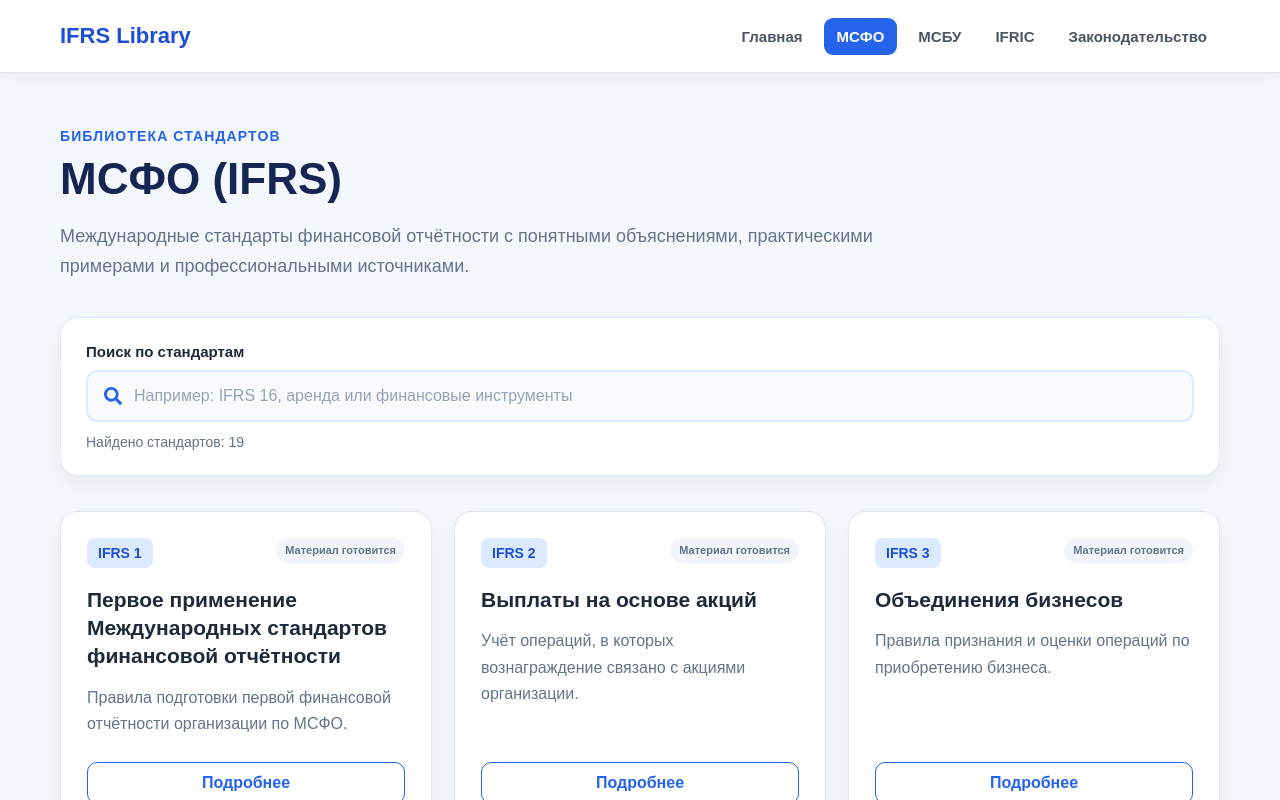
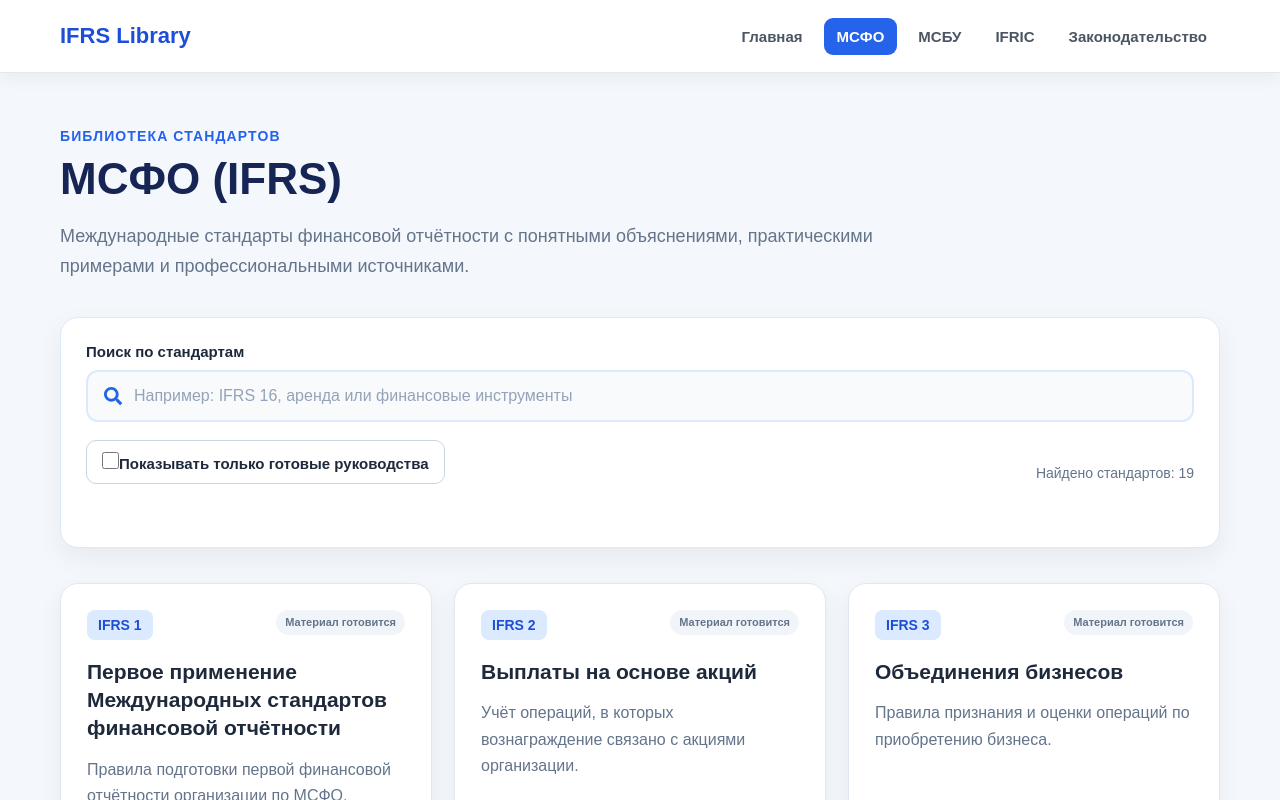
Before and after one commit to Timurkakz/ifrs-library, a React (Vite) app: page /ifrs in a window 1280 px wide. Shown: the top 800 px of the page. Built offline with nearby package versions, Linux system fonts and the light colour scheme.

Commit message:
Добавил фильтр готовых руководств

```diff
--- a/src/App.css
+++ b/src/App.css
@@ -1678,3 +1678,65 @@
     text-align: center;
   }
 }
+
+/* Фильтр каталога МСФО */
+
+.ifrs-filter-row {
+  display: flex;
+  align-items: center;
+  justify-content: space-between;
+  flex-wrap: wrap;
+  gap: 14px;
+
+  margin: 18px 0 28px;
+}
+
+.ready-filter {
+  display: inline-flex;
+  align-items: center;
+  gap: 10px;
+
+  padding: 11px 15px;
+  border: 1px solid #cbd5e1;
+  border-radius: 10px;
+  background: #ffffff;
+
+  color: #334155;
+  font-size: 14px;
+  font-weight: 700;
+  cursor: pointer;
+}
+
+.ready-filter:hover {
+  border-color: #93c5fd;
+  background: #eff6ff;
+}
+
+.ready-filter input {
+  width: 17px;
+  height: 17px;
+  margin: 0;
+  accent-color: #2563eb;
+  cursor: pointer;
+}
+
+.results-count {
+  color: #64748b;
+  font-size: 14px;
+  font-weight: 600;
+}
+
+@media (max-width: 600px) {
+  .ifrs-filter-row {
+    align-items: stretch;
+    flex-direction: column;
+  }
+
+  .ready-filter {
+    justify-content: center;
+  }
+
+  .results-count {
+    text-align: center;
+  }
+}
--- a/src/pages/IFRS.jsx
+++ b/src/pages/IFRS.jsx
@@ -8,6 +8,8 @@ import { ifrsStandards } from "../data/ifrsStandards.js";
 function IFRS() {
   const [searchQuery, setSearchQuery] = useState("");
 
+  const [showReadyOnly, setShowReadyOnly] = useState(false);
+
   const normalizedQuery = searchQuery.trim().toLowerCase();
 
  const filteredStandards = ifrsStandards.filter((standard) => {
@@ -17,7 +19,11 @@ function IFRS() {
     ${standard.description}
   `.toLowerCase();
 
-    return searchableText.includes(normalizedQuery);
+  const matchesSearch = searchableText.includes(normalizedQuery);
+  const hasGuide = Boolean(ifrsContentById[standard.id]);
+  const matchesStatus = !showReadyOnly || hasGuide;
+
+  return matchesSearch && matchesStatus;
 });
 
   return (
@@ -48,9 +54,22 @@ function IFRS() {
           />
         </div>
 
+        <div className="ifrs-filter-row">
+  <label className="ready-filter">
+    <input
+      type="checkbox"
+      checked={showReadyOnly}
+      onChange={(event) => setShowReadyOnly(event.target.checked)}
+    />
+
+    <span>Показывать только готовые руководства</span>
+  </label>
+
   <p className="search-result-count">
     Найдено стандартов: {filteredStandards.length}
   </p>
+</div>
+
       </section>
 
       {filteredStandards.length > 0 ? (
```
Lines whose indentation alone changed are shown as unchanged.
